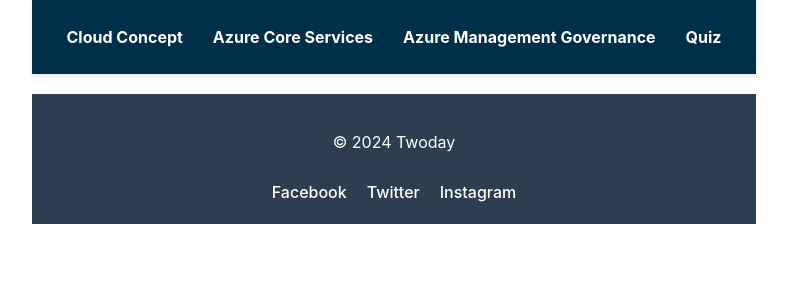
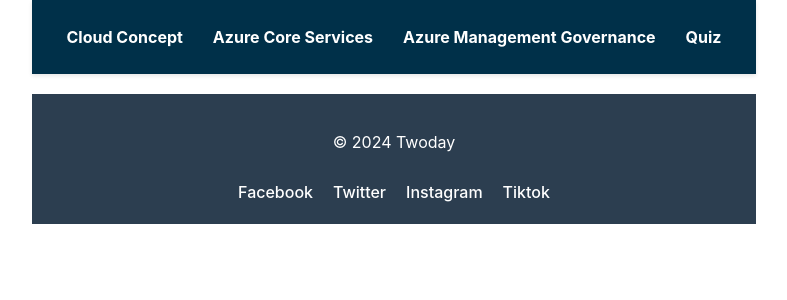
Before and after one commit to GitNassir/Azure900, a React app: page / in a window 1280 px wide. Shown: the top 300 px of the page, without its empty margins (246-1033 px from the left). Built offline with nearby package versions, Linux system fonts and the light colour scheme; the HTML template or start-up script is replaced by a standard one.

Commit message:
sdvsdvsd

```diff
--- a/src/components/Footer.tsx
+++ b/src/components/Footer.tsx
@@ -7,8 +7,9 @@
         <p>© {new Date().getFullYear()} Twoday</p>
         <div className="social-links">
           <a href="https://www.facebook.com" target="_blank" rel="noopener noreferrer">Facebook  </a>
-          <a href="https://www.twitter.com" target="_blank" rel="noopener noreferrer">Twitter   </a>
+          <a href="https://www.twitter.com" target="_blank" rel="noopener noreferrer">Twitter </a>
           <a href="https://www.instagram.com" target="_blank" rel="noopener noreferrer">Instagram</a>
+          <a href="https://www.instagram.com" target="_blank" rel="noopener noreferrer">Tiktok</a>
         </div>
       </div>
     </footer>
```
